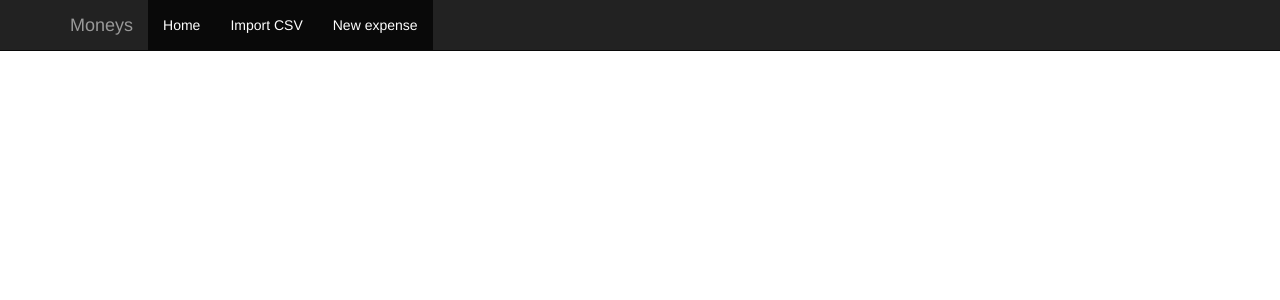
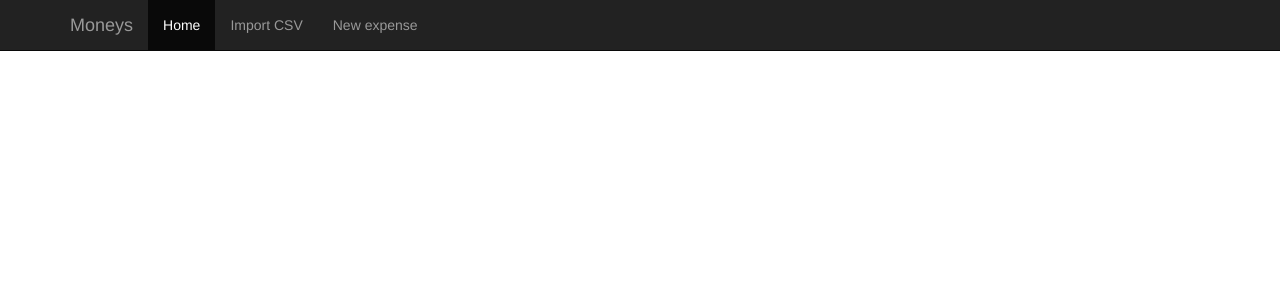
Before and after one commit to jgasteiz/moneys, a Django app: page / in a window 1280 px wide. Shown: the top 300 px of the page. Run offline with Django 3.2, Linux system fonts and the light colour scheme; data that the repository does not hold is empty; some libraries are stand-ins or nearby versions.

Commit message:
Fix navigation

```diff
--- a/templates/base.html
+++ b/templates/base.html
@@ -27,9 +27,15 @@
             </div>
             <div class="navbar-collapse collapse">
                 <ul class="nav navbar-nav">
-                    <li class="active"><a href="/">Home</a></li>
-                    <li class="active"><a href="{% url 'import_csv' %}">Import CSV</a></li>
-                    <li class="active"><a href="{% url 'new_expense' %}">New expense</a></li>
+                    <li class="{% block home %}{% endblock home %}">
+                        <a href="{% url 'home' %}">Home</a>
+                    </li>
+                    <li class="{% block import_csv %}{% endblock import_csv %}">
+                        <a href="{% url 'import_csv' %}">Import CSV</a>
+                    </li>
+                    <li class="{% block new_expense %}{% endblock new_expense %}">
+                        <a href="{% url 'new_expense' %}">New expense</a>
+                    </li>
                 </ul>
             </div><!--/.nav-collapse -->
         </div>
--- a/templates/home.html
+++ b/templates/home.html
@@ -1,5 +1,7 @@
 {% extends 'base.html' %}
 {% load crispy_forms_tags %}
+
+{% block home %}active{% endblock home %}
 
 {% block content %}
 
--- a/templates/import_csv.html
+++ b/templates/import_csv.html
@@ -1,5 +1,7 @@
 {% extends 'base.html' %}
 {% load crispy_forms_tags %}
+
+{% block import_csv %}active{% endblock import_csv %}
 
 {% block content %}
 
--- a/templates/new_expense.html
+++ b/templates/new_expense.html
@@ -1,5 +1,7 @@
 {% extends 'base.html' %}
 {% load crispy_forms_tags %}
+
+{% block new_expense %}active{% endblock new_expense %}
 
 {% block content %}
 
```
